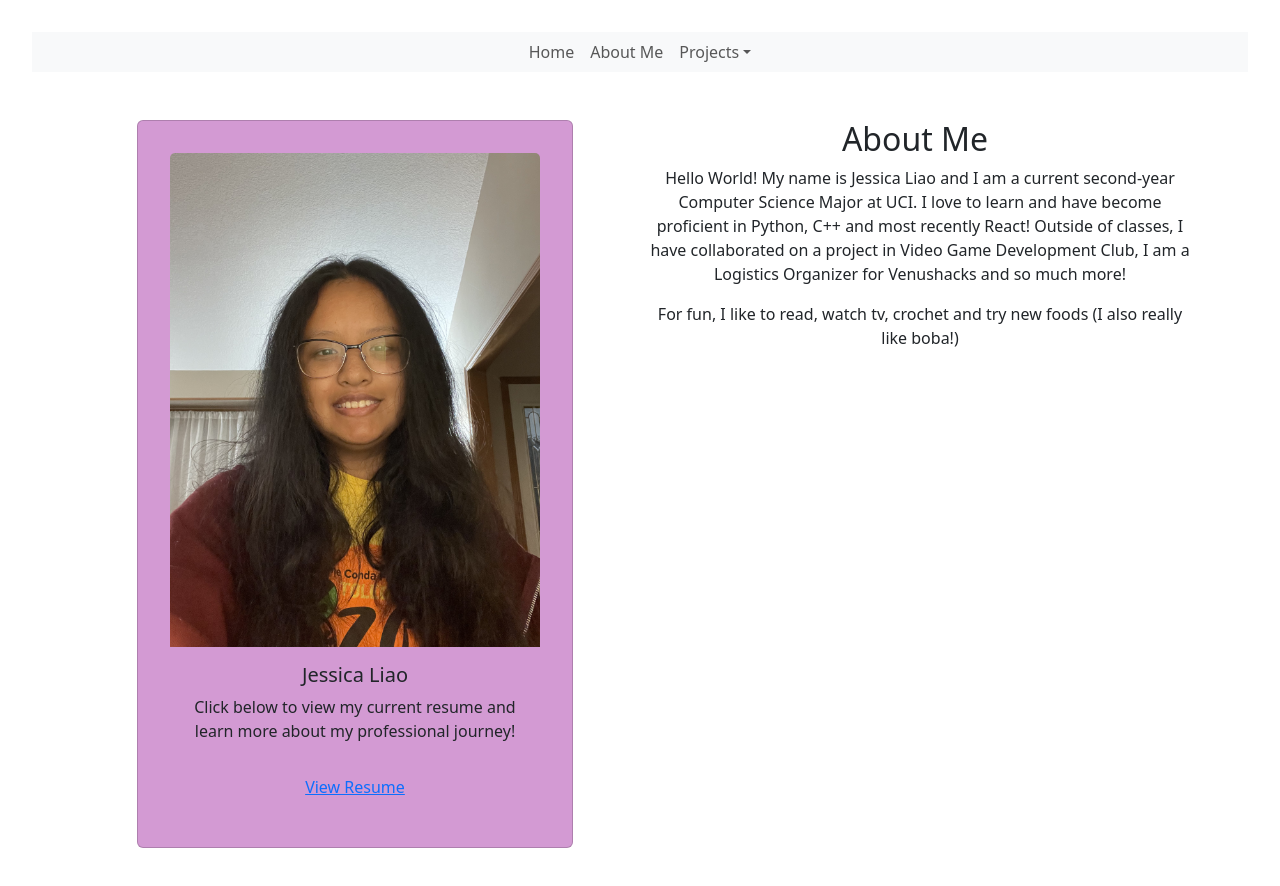
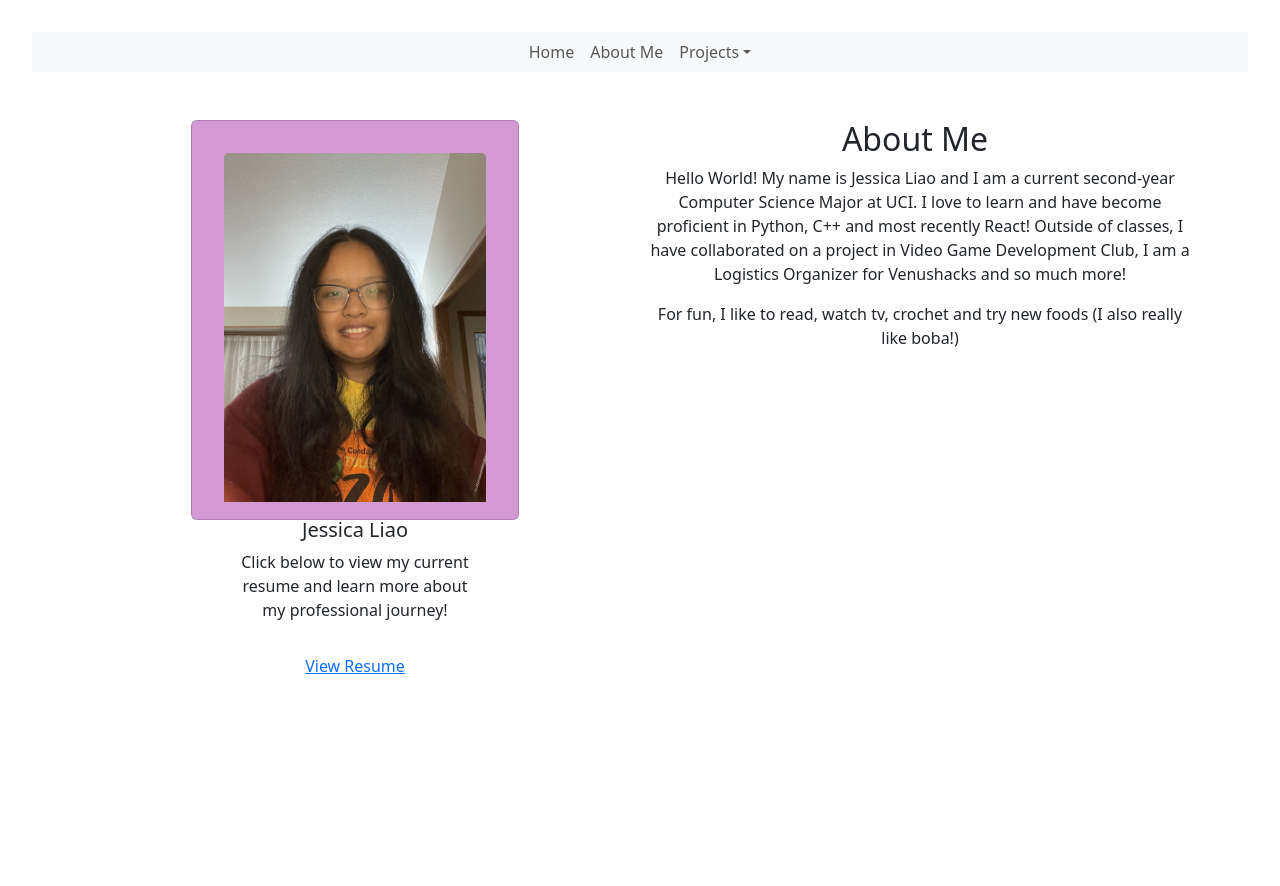
Before and after one commit to jessl314/JessicaL-Blog-Project, a React (Vite) app in the folder frontend/: page /about in a window 1280 px wide. Shown: the top 886 px of the page. After the commit the page ends 800 px from the top, so only its background shows below. Built offline with nearby package versions, Linux system fonts and the light colour scheme.

Commit message:
trying to adjust box size

```diff
--- a/frontend/src/pages/About.css
+++ b/frontend/src/pages/About.css
@@ -1,7 +1,8 @@
 
 .card {
-    width: 80%;
+    width: 60%;
     margin-left: -10px;
+    height: 50vh;
     background-color: rgb(211, 154, 211);
 }
 
```
